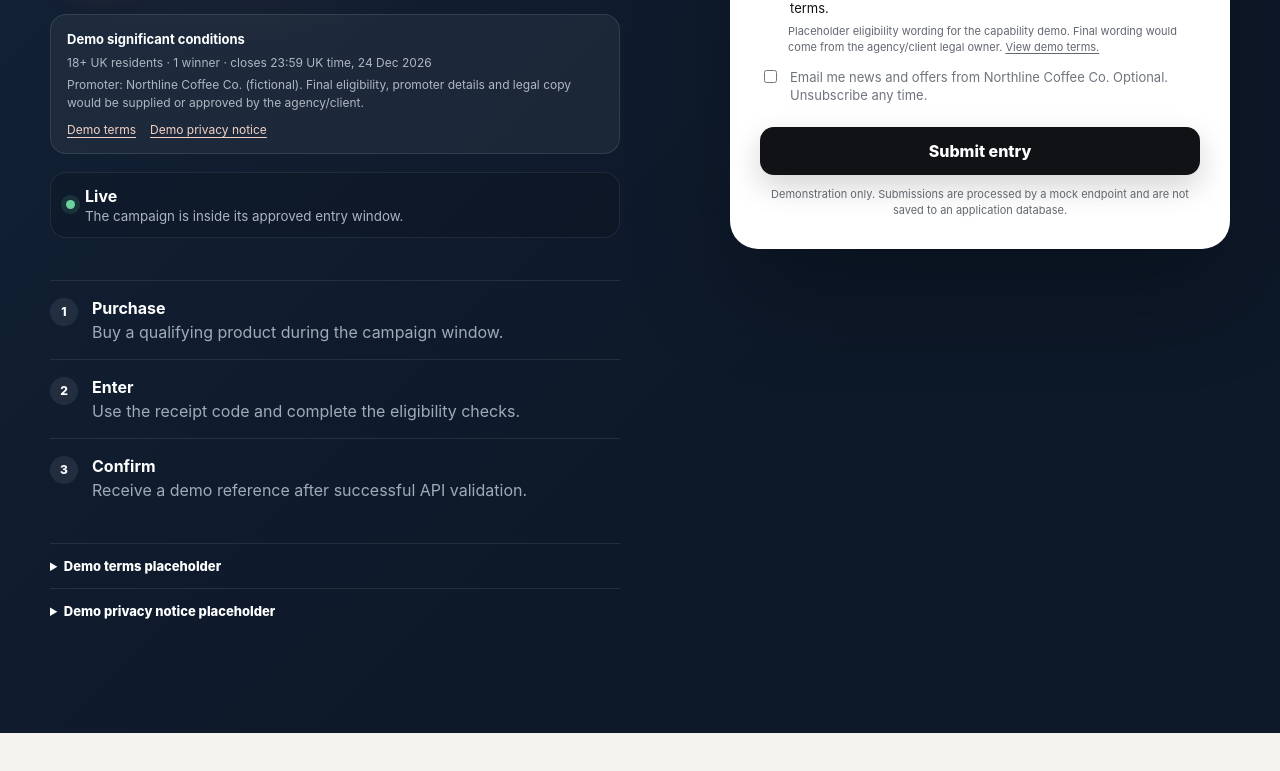
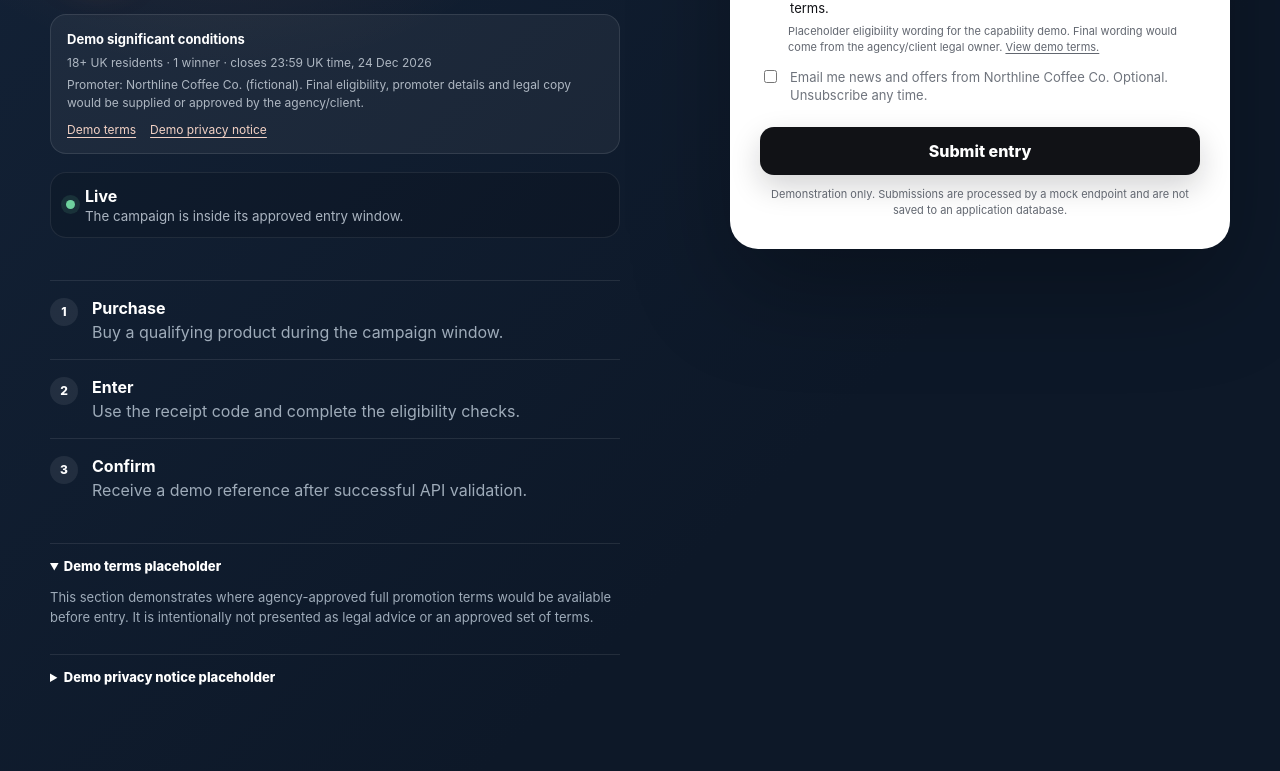
Before and after one commit to sandaruwantharaka172-star/promo-launch-qa-demo, a Next.js app: page /campaign in a window 1280 px wide. Shown: the part 658-1429 px from the top of the page. Before the commit the page ends 1391 px from the top, so only its background shows below. Built offline with nearby package versions, Linux system fonts and the light colour scheme.

Commit message:
fix: expose linked demo terms by default

```diff
--- a/src/app/campaign/page.tsx
+++ b/src/app/campaign/page.tsx
@@ -53,7 +53,7 @@ export default function CampaignPage() {
           </ol>
 
           <div className="demo-legal-copy">
-            <details id="demo-terms">
+            <details id="demo-terms" open>
               <summary>Demo terms placeholder</summary>
               <p>This section demonstrates where agency-approved full promotion terms would be available before entry. It is intentionally not presented as legal advice or an approved set of terms.</p>
             </details>
```
